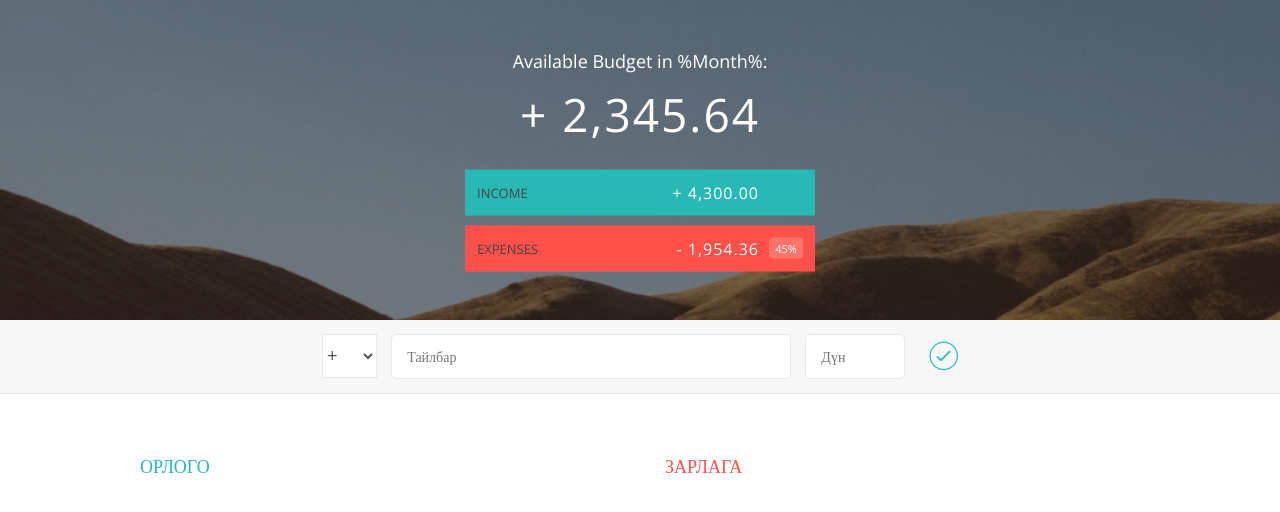
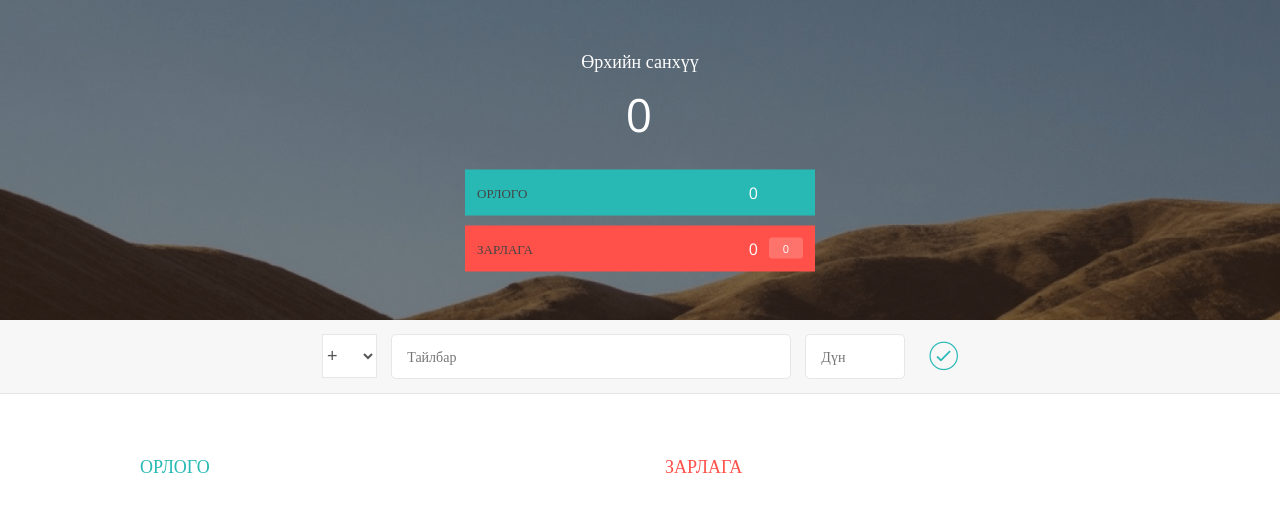
Before and after one commit to Ninjbadgar1234/starter, a plain HTML site: page index.html in a window 1280 px wide. Drawn offline with nearby package versions, Linux system fonts and the light colour scheme.

Commit message:
delgets der utuudiig gargana

```diff
--- a/app.js
+++ b/app.js
@@ -7,6 +7,10 @@ var uiController = (function () {
     addBtn: ".add__btn",
     incomeList: ".income__list",
     expenseList: ".expenses__list",
+    tusuvLabel: ".budget__value",
+    incomeLabel: ".budget__income--value",
+    expeseLabel: ".budget__expenses--value",
+    percentageLabel: ".budget__expenses--percentage",
   };
 
   return {
@@ -39,6 +43,20 @@ var uiController = (function () {
       // for (var i = 0; i < fieldsArr.length; i++) {
       //   fieldsArr[i].value = "";
       // }
+    },
+    tusviigUzuuleh: function (tusuv) {
+      document.querySelector(DOMstrings.tusuvLabel).textContent = tusuv.tusuv;
+      document.querySelector(DOMstrings.incomeLabel).textContent =
+        tusuv.totalInc;
+      document.querySelector(DOMstrings.expeseLabel).textContent =
+        tusuv.totalExp;
+      if (tusuv.huvi !== 0) {
+        document.querySelector(DOMstrings.percentageLabel).textContent =
+          tusuv.huvi + "%";
+      } else {
+        document.querySelector(DOMstrings.percentageLabel).textContent =
+          tusuv.huvi;
+      }
     },
 
     addListItem: function (item, type) {
@@ -180,7 +198,7 @@ var appController = (function (uiController, financeController) {
       var tusuv = financeController.tusviigAvah();
 
       // 6. Тооцоог дэлгэцэнд гаргана.
-      console.log(tusuv);
+      uiController.tusviigUzuuleh(tusuv);
     }
   };
 
@@ -201,6 +219,12 @@ var appController = (function (uiController, financeController) {
   return {
     init: function () {
       console.log("Application started...");
+      uiController.tusviigUzuuleh({
+        tusuv: 0,
+        huvi: 0,
+        totalInc: 0,
+        totalExp: 0,
+      });
       setupEventListeners();
     },
   };
--- a/index.html
+++ b/index.html
@@ -19,13 +19,13 @@
     <div class="top">
       <div class="budget">
         <div class="budget__title">
-          Available Budget in <span class="budget__title--month">%Month%</span>:
+          Өрхийн <span class="budget__title--month">санхүү</span>
         </div>
 
         <div class="budget__value">+ 2,345.64</div>
 
         <div class="budget__income clearfix">
-          <div class="budget__income--text">Income</div>
+          <div class="budget__income--text">Орлого</div>
           <div class="right">
             <div class="budget__income--value">+ 4,300.00</div>
             <div class="budget__income--percentage">&nbsp;</div>
@@ -33,7 +33,7 @@
         </div>
 
         <div class="budget__expenses clearfix">
-          <div class="budget__expenses--text">Expenses</div>
+          <div class="budget__expenses--text">Зарлага</div>
           <div class="right clearfix">
             <div class="budget__expenses--value">- 1,954.36</div>
             <div class="budget__expenses--percentage">45%</div>
@@ -67,8 +67,7 @@
         <div class="expenses">
           <h2 class="expenses__title">Зарлага</h2>
 
-          <div class="expenses__list">
-          </div>
+          <div class="expenses__list"></div>
         </div>
       </div>
     </div>
```
